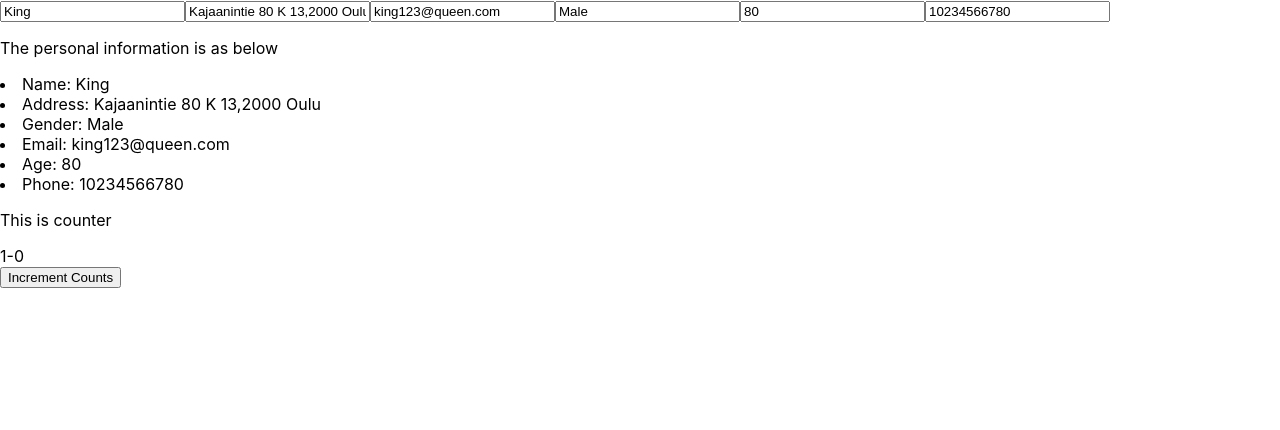
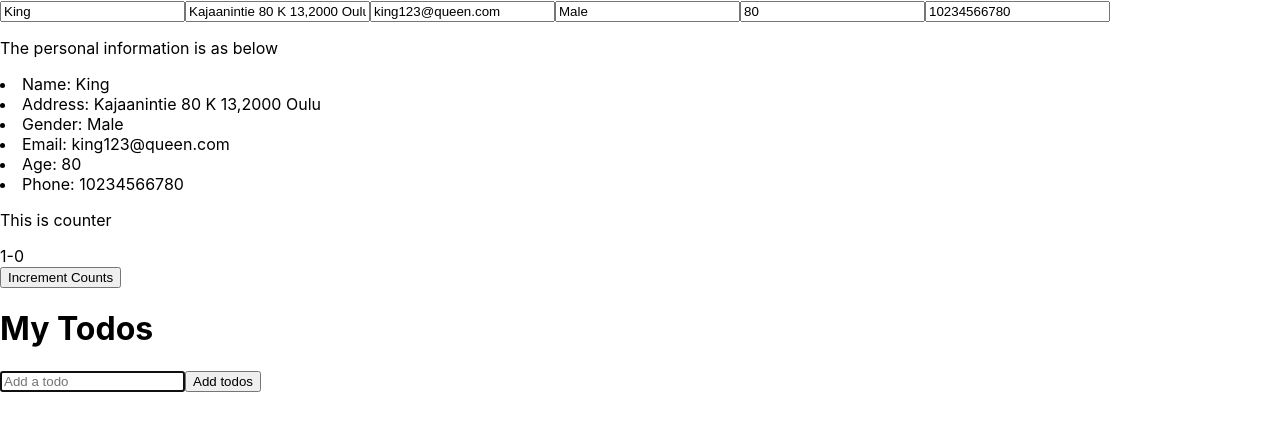
Before and after one commit to Shyamraja/ReactHooks, a React (Create React App) app: page / in a window 1280 px wide. Shown: the top 430 px of the page. Built offline with nearby package versions, Linux system fonts and the light colour scheme.

Commit message:
Added Todo, Todo Form and TodoList component to add Todos in list

```diff
--- a/src/App.js
+++ b/src/App.js
@@ -1,13 +1,20 @@
 import React from 'react';
 import Profile from './component/Profile'
 import Counter from './component/Counter'
+import TodoList from './component/TodoList'
+
+
 function App() {
   return (
-    <div className="App">
+    <div className="Hook Learning">
       <Profile />
       <div className="Counter">
         <Counter/>
       </div>
+      <div className='todo'>
+      <TodoList />
+    </div>
+
     </div>
   );
 }
--- /dev/null
+++ b/src/component/Todo.js
@@ -0,0 +1,21 @@
+import React, { useState } from 'react';
+
+const Todo = ({ todos, completeTodo, removeTodo, updateTodo }) => {
+  const [edit, setEdit] = useState({
+    id: null,
+    value: ''
+  });
+
+  return todos.map((todo, index) => (
+    <div
+      className={todo.isComplete ? 'todo-row complete' : 'todo-row'}
+      key={index}
+    >
+      <div key={todo.id} onClick={() => completeTodo(todo.id)}>
+        {todo.text}
+      </div>
+    </div>
+  ));
+};
+
+export default Todo;
--- /dev/null
+++ b/src/component/TodoForm.js
@@ -0,0 +1,43 @@
+import React, { useState, useEffect, useRef } from 'react';
+
+function TodoForm(props) {
+  const [input, setInput] = useState(props.edit ? props.edit.value : '');
+  const inputRef = useRef(null);
+
+  useEffect(() => {
+    inputRef.current.focus();
+  });
+
+  const handleChange = e => {
+    setInput(e.target.value);
+  };
+
+  const handleSubmit = e => {
+    e.preventDefault();
+
+    props.onSubmit({
+      id: Math.floor(Math.random() * 10000),
+      text: input
+    });
+    setInput('');
+  };
+
+  return (
+    <form onSubmit={handleSubmit} className='todo-form'>
+        <>
+          <input
+            placeholder='Add a todo'
+            value={input}
+            onChange={handleChange}
+            name='text'
+            className='todo-input'
+            ref={inputRef}
+          />
+          <button onClick={handleSubmit} className='todo-button'>
+            Add todos
+          </button>
+        </>
+    </form>
+  );
+}
+export default TodoForm;
--- /dev/null
+++ b/src/component/TodoList.js
@@ -0,0 +1,29 @@
+import React, { useState } from 'react';
+import TodoForm from './TodoForm';
+import Todo from './Todo';
+
+function TodoList() {
+  const [todos, setTodos] = useState([]);
+
+  const addTodo = todo => {
+    if (!todo.text || /^\s*$/.test(todo.text)) {
+      return;
+    }
+
+    const newTodos = [todo, ...todos];
+    setTodos(newTodos);
+    console.log(...todos);
+  };
+
+  return (
+    <>
+      <h1>My Todos</h1>
+      <TodoForm onSubmit={addTodo} />
+      <Todo
+        todos={todos}
+      />
+    </>
+  );
+}
+
+export default TodoList;
```
